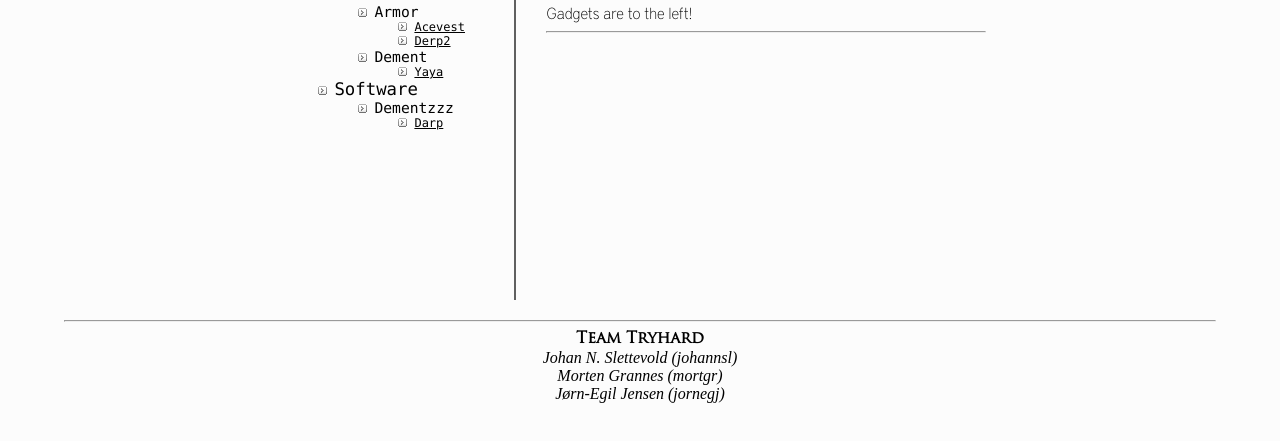
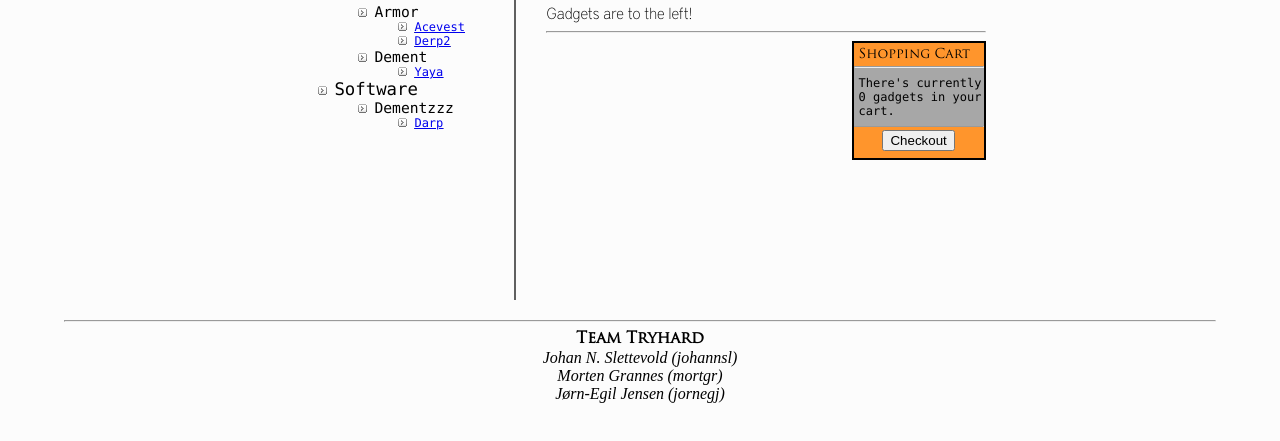
Before and after one commit to johannsl/tryhardgadgets, a plain HTML site: page gadgets.html in a window 1280 px wide. Shown: the part 235-676 px from the top of the page. Drawn offline with Linux system fonts and the light colour scheme.

Commit message:
created shopping cart, and begun work on login functionality

```diff
--- /dev/null
+++ b/ShoppingCart.js
@@ -0,0 +1,54 @@
+/**
+ * Created by dendril on 11/20/14.
+ */
+
+var div=null,
+    titleBar=null,
+    content=null,
+    summary=null;
+
+
+
+var init= function () {
+    div=document.getElementById("shopping_cart");
+    createGui();
+
+};
+
+var createGui= function () {
+    titleBar=document.createElement("div");
+    content=document.createElement("div");
+    summary=document.createElement("div");
+
+    titleBar.setAttribute("id", "shopping_title");
+    titleBar.appendChild(document.createTextNode("Shopping Cart"));
+
+    var outputField=document.createElement("output");
+    outputField.setAttribute("id", "cart_amount");
+    outputField.value=0;
+    content.setAttribute("id", "shopping_content");
+    content.appendChild(document.createTextNode("There's currently "));
+    content.appendChild(outputField);
+    content.appendChild(document.createTextNode(" gadgets in your cart."));
+
+    var b=document.createElement("button");
+    b.appendChild(document.createTextNode("Checkout"));
+    var a=document.createElement("a");
+    a.href="checkout.html";
+    a.appendChild(b);
+
+    summary.setAttribute("id", "shopping_summary");
+    summary.className="float_center";
+    summary.appendChild(a);
+
+    div.appendChild(titleBar);
+    div.appendChild(document.createElement("hr"));
+    div.appendChild(content);
+    div.appendChild(document.createElement("hr"));
+    div.appendChild(summary);
+};
+
+
+
+
+addEventListener("load", init);
--- /dev/null
+++ b/checkout.html
@@ -0,0 +1,42 @@
+<!DOCTYPE html>
+<html>
+<head lang="en">
+    <meta charset="UTF-8">
+    <link rel="stylesheet" href="style.css">
+    <title>Home - Tryhard Gadgets</title>
+</head>
+
+<body>
+<header id="top">
+    <span class="top_head">Tryhard Gadgets</span><br><br>
+    <span class="top_caption">- What we won't supply, you don't want.</span>
+    <hr>
+</header>
+
+<section id="container">
+    <nav id="nav_bar">
+        <strong>Home</strong> | <a href="gadgets.html">Gadgets</a> | <a href="sitemap.html">Sitemap</a> | <a href="sources.html">Sources</a> | <a href="contact.html">Contact</a>
+        <div class="float_right" id="login_ref">
+            <a href="login.html">Login</a> | <a href="register.html">Register</a>
+        </div>
+    </nav>
+
+    <section id="content">
+        <h3>Welcome to Tryhard Gadgets!</h3>
+        We have so much stuff. You have no idea how much stuff we have. Just check it out. The stuff we have includes,
+        but are not limited to, whatever you can find at our <a href="gadgets.html">Gadgets</a> overview.
+
+    </section>
+</section>
+
+<footer>
+    <hr>
+    <header>Team Tryhard</header>
+    <i>
+        Johan N. Slettevold (johannsl)<br>
+        Morten Grannes (mortgr)<br>
+        Jørn-Egil Jensen (jornegj)
+    </i>
+</footer>
+</body>
+</html>
--- a/gadgets.html
+++ b/gadgets.html
@@ -5,6 +5,7 @@
     <link rel="stylesheet" href="style.css">
     <title>Gadgets - Tryhard Gadgets</title>
     <script type="text/javascript" src="gadgets.js"></script>
+    <script type="text/javascript" src="ShoppingCart.js"></script>
 </head>
 
 <body>
@@ -13,6 +14,8 @@
     <span class="top_caption">- What we won't supply, you don't want.</span>
     <hr>
 </header>
+
+
 
 <section id="container">
     <nav id="nav_bar">
@@ -34,6 +37,9 @@
             <output id="gadgets_title"><h3>Gadgets</h3></output>
             <output id="gadget_description">Gadgets are to the left!</output>
             <hr>
+            <div id="shopping_cart">
+
+            </div>
             <div id="gadget_shopper">
                 <output id="gadget_priceShopper"></output>
             </div>
--- a/gadgets.js
+++ b/gadgets.js
@@ -32,7 +32,7 @@ var fillGadget=function(gadget){
     g=xmlDoc.getElementsByTagName("gadget");
 
     for(i=0;i< g.length;i++){
-        if(gadget.innerHTML==g[i].children[0].innerHTML){
+        if(gadget==g[i].children[0].innerHTML){
             gTitle.innerHTML="<h3>"+g[i].children[0].innerHTML+"</h3>";
             gDescr.innerHTML="";
             if(g[i].children[3].innerHTML){
@@ -49,29 +49,29 @@ var fillGadget=function(gadget){
 };
 
 var printGadgets=function(e){
-    listText="<ul class='l1'>";
+    var listText="<ul class='l1'>";
+    var gadgetList=[];
 
-    console.log(e.tagName);
-    for(i=0;i< e.children.length;i++){
-        child= e.children[i];
-        console.log(child.tagName);
+    for(var i=0;i< e.children.length;i++){
+        var child= e.children[i];
 
-        t1=document.createTextNode(""+child.tagName);
+        //var t1=document.createTextNode(""+child.tagName);
         //listText+="<li>"+document.getElementById("nav_gadgets").appendChild(t1)+"</li>";
         listText+="<li>"+child.tagName+"</li>";
         listText+="<ul class='l2'>";
 
-        for(j=0;j< child.children.length;j++){
-            child2=child.children[j];
-            category = child2.attributes["category"].value;
-            console.log("\t"+category);
+        for(var j=0;j< child.children.length;j++){
+            var child2=child.children[j];
+            var category = child2.attributes["category"].value;
             listText+="<li>"+category+"</li>";
             listText+="<ul class='l3'>";
 
-            for(k=0;k<child2.children.length;k++){
-                child3=child2.children[k];
-                console.log("\t"+"\t"+child3.children[0].innerHTML);
-                listText+="<li><a onmouseover='' onclick='fillGadget(this)'>"+child3.children[0].innerHTML+"</a></li>";
+            for(var k=0;k<child2.children.length;k++){
+                var child3=child2.children[k];
+                var gTitle=child3.children[0].innerHTML; //Title of gadget
+                listText+="<li><output id='gadget_"+gTitle+"'></li>"; //Create an <output> where link is to be put
+
+                gadgetList.push(gTitle);
             }
 
             listText+="</ul>";
@@ -80,8 +80,20 @@ var printGadgets=function(e){
     }
     listText+="</ul>";
 
-    console.log(listText);
     document.getElementById("nav_gadgets").innerHTML=listText;
+
+    /*
+     * Fetches each gadget-<output>, and appends an <a>-tag inside it.
+     * This to include the <a>-tag in the HTML-DOM, to aid content tabbing and screen readers.
+     */
+    for(var i=0;i<gadgetList.length;i++){
+        var div_temp=document.getElementById("gadget_"+gadgetList[i]);
+
+        var a=document.createElement("a");
+        a.appendChild(document.createTextNode(gadgetList[i]));
+        a.href="javascript:fillGadget('"+gadgetList[i]+"')";
+        div_temp.appendChild(a);
+    }
 };
 
 addEventListener("load", init);
--- a/register.js
+++ /dev/null
@@ -1,4 +0,0 @@
-/**
- * Created by dendril on 11/17/14.
- */
-//TODO: Register-functionality
--- a/style.css
+++ b/style.css
@@ -150,8 +150,47 @@ div#login_ref{
     font-size: 9pt;
 }
 
+div#shopping_cart{
+
+    float: right;
+    width: 130px;
+    height: 115px;
+    background-color: #a7a7a7;
+    border: solid 2px;
+}
+
+div#shopping_cart div#shopping_title{
+    padding-left: 5px;
+    width: 125px;
+    height: 19px;
+    background-color: #ff952c;
+    font-family: Trajan;
+    font-size: 10pt;
+    padding-top: 4px;
+    margin-bottom: -8px;
+}
+
+div#shopping_cart div#shopping_summary{
+    width: 100%;
+    height: 28px;
+    background-color: #ff952c;
+    padding-top: 3px;
+    margin-top: -9px;
+}
+
+div#shopping_cart div#shopping_content{
+    padding-left: 5px;
+    width: 100%;
+    font-family: "Lucida Console", "courier new", courier, monospace;
+    font-size: 9pt;
+}
+
 .float_right{
     float:right;
+}
+
+.float_center{
+    text-align: center;
 }
 
 section#container{
```
Also changed, not shown: login.html (+12 -0 lines), register.html (+7 -1 lines).
